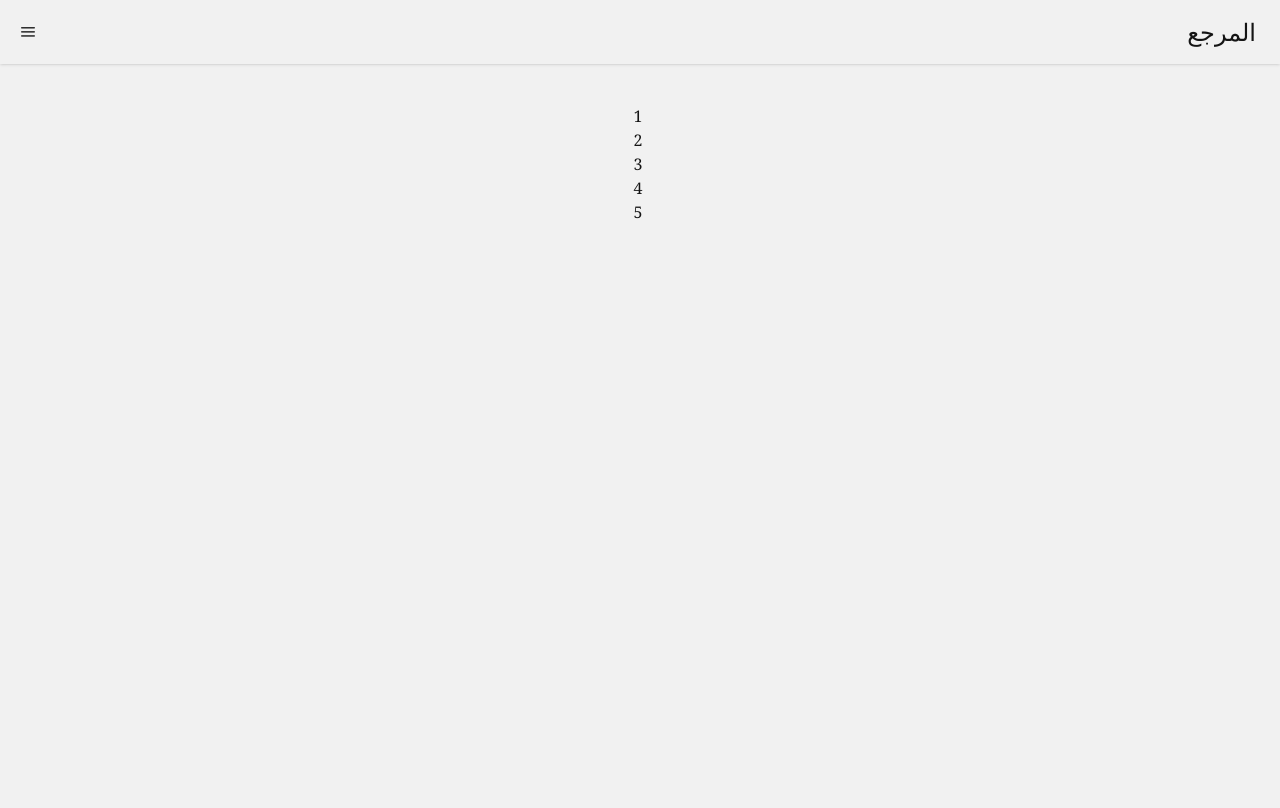
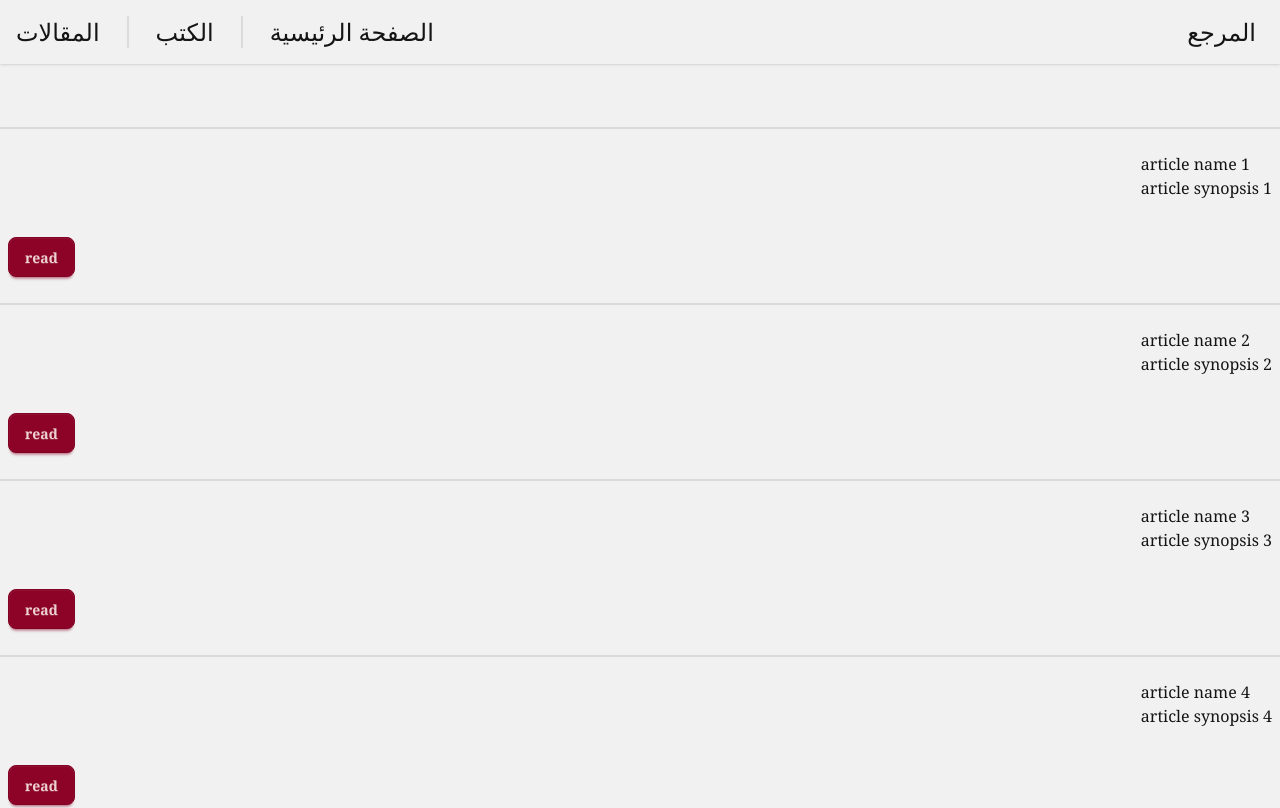
Before and after one commit to VoidRB/Clients-published-collection, a Vue app in the folder Client/: page /articles in a window 1280 px wide. Shown: the top 808 px of the page. Built offline with nearby package versions, Linux system fonts and the light colour scheme; no server answers.

Commit message:
chore: navbar clean-up
+ api call skeleton and painful ArticlesView tuning

```diff
--- a/Client/package.json
+++ b/Client/package.json
@@ -16,6 +16,7 @@
   },
   "dependencies": {
     "@tailwindcss/vite": "^4.1.18",
+    "axios": "^1.13.5",
     "primeicons": "^7.0.0",
     "tailwindcss": "^4.1.18",
     "vue": "^3.5.27",
--- a/Client/src/App.vue
+++ b/Client/src/App.vue
@@ -1,6 +1,6 @@
 <script setup lang="ts">
 import { RouterView } from "vue-router";
-import NavBar from "./components/NavBar.vue";
+import NavBar from "./components/navbar/NavBar.vue";
 </script>
 
 <template>
--- a/Client/src/components/NavBar.vue
+++ /dev/null
@@ -1,30 +0,0 @@
-<script setup lang="ts">
-import { RouterLink } from "vue-router";
-</script>
-<template>
-  <div class="navbar bg-base-100 shadow-sm">
-    <div class="navbar-start">
-      <div class="dropdown">
-        <div tabindex="0" role="button" class="btn btn-ghost btn-circle">
-          <i class="pi pi-bars"></i>
-        </div>
-        <ul
-          tabindex="-1"
-          class="menu menu-sm dropdown-content bg-base-100 rounded-box z-1 mt-3 w-52 items-center justify-center p-2 shadow"
-        >
-          <li class=""><RouterLink to="/" class="text-2xl">الصفحة الرئيسية</RouterLink></li>
-          <li><RouterLink to="/books" class="text-2xl">الكتب</RouterLink></li>
-          <li><RouterLink to="/articles" class="text-2xl">المقالات</RouterLink></li>
-          <li><RouterLink to="/about" class="text-2xl">عن الموقع إلكتروني</RouterLink></li>
-        </ul>
-      </div>
-    </div>
-    <div class="navbar-end">
-      <RouterLink
-        to="/"
-        class="mr-4 text-2xl transition-all duration-75 hover:cursor-pointer hover:text-3xl hover:shadow-2xl"
-        >المرجع</RouterLink
-      >
-    </div>
-  </div>
-</template>
--- a/Client/src/components/SingularArticle.vue
+++ b/Client/src/components/SingularArticle.vue
@@ -10,8 +10,14 @@ const readArticle = (articleId: number) => {
 };
 </script>
 <template>
-  <div>
-    {{ props.article.id }}
-    <button @click="readArticle(props.article.id)"></button>
+  <hr class="divider border-0" />
+  <div class="h-32 w-full flex-col px-2">
+    <article class="flex h-2/3 items-baseline justify-end">
+      <div class="flex-col">
+        <h1>{{ props.article.name }}</h1>
+        <p>{{ props.article.synopsis }}</p>
+      </div>
+    </article>
+    <button @click="readArticle(props.article.id)" class="btn btn-primary">read</button>
   </div>
 </template>
--- /dev/null
+++ b/Client/src/components/navbar/NavBar.vue
@@ -0,0 +1,19 @@
+<script setup lang="ts">
+import { RouterLink } from "vue-router";
+import NavBarDropdown from "./NavBarDropdown.vue";
+import NavBarList from "./NavBarList.vue";
+</script>
+<template>
+  <div class="navbar bg-base-100 shadow-sm">
+    <div class="navbar-start">
+      <NavBarDropdown class="block sm:hidden" /><NavBarList class="hidden sm:block" />
+    </div>
+    <div class="navbar-end">
+      <RouterLink
+        to="/"
+        class="mr-4 text-2xl transition-all duration-75 hover:cursor-pointer hover:text-3xl hover:shadow-2xl"
+        >المرجع</RouterLink
+      >
+    </div>
+  </div>
+</template>
--- /dev/null
+++ b/Client/src/components/navbar/NavBarDropdown.vue
@@ -0,0 +1,19 @@
+<script setup lang="ts">
+import { RouterLink } from "vue-router";
+</script>
+<template>
+  <div class="dropdown">
+    <div tabindex="0" role="button" class="btn btn-ghost btn-circle">
+      <i class="pi pi-bars"></i>
+    </div>
+    <ul
+      tabindex="-1"
+      class="menu menu-sm dropdown-content bg-base-100 rounded-box z-1 mt-3 w-52 items-center justify-center p-2 shadow"
+    >
+      <li><RouterLink to="/" class="text-2xl">الصفحة الرئيسية</RouterLink></li>
+      <li><RouterLink to="/books" class="text-2xl">الكتب</RouterLink></li>
+      <li><RouterLink to="/articles" class="text-2xl">المقالات</RouterLink></li>
+      <li><RouterLink to="/about" class="text-2xl">عن الموقع إلكتروني</RouterLink></li>
+    </ul>
+  </div>
+</template>
--- /dev/null
+++ b/Client/src/components/navbar/NavBarList.vue
@@ -0,0 +1,14 @@
+<script setup lang="ts">
+import { RouterLink } from "vue-router";
+</script>
+<template>
+  <div>
+    <ul class="menu menu-horizontal flex px-1 text-2xl">
+      <RouterLink to="/articles" class="px-1">المقالات</RouterLink>
+      <div class="divider divider-horizontal"></div>
+      <RouterLink to="/books" class="px-1">الكتب</RouterLink>
+      <div class="divider divider-horizontal"></div>
+      <RouterLink to="/" class="px-1">الصفحة الرئيسية</RouterLink>
+    </ul>
+  </div>
+</template>
--- a/Client/src/views/ArticlesView.vue
+++ b/Client/src/views/ArticlesView.vue
@@ -1,17 +1,37 @@
 <script setup lang="ts">
 import type Article from "@/interfaces/articleInterface";
 import SingularArticle from "@/components/SingularArticle.vue";
+import { onMounted, ref } from "vue";
+import axios from "axios";
 
-const articles: Article[] = [
-  { id: 1, name: "article1", synopsis: "article1", body: "article1" },
-  { id: 2, name: "article2", synopsis: "article2", body: "article2" },
-  { id: 3, name: "article3", synopsis: "article3", body: "article3" },
-  { id: 4, name: "article4", synopsis: "article4", body: "article4" },
-  { id: 5, name: "article5", synopsis: "article5", body: "article5" },
+const articles = ref<Article[]>();
+const apiError = ref<Object>();
+
+onMounted(async () => {
+  try {
+    const repsonse = await axios.get("");
+    articles.value = repsonse.data;
+    apiError.value = "";
+  } catch (error: unknown) {
+    if (axios.isAxiosError(error)) {
+      apiError.value = error.response?.data?.error;
+    } else {
+      apiError.value = "An unexpected error occurred";
+    }
+    return error;
+  }
+});
+
+const testArticles: Article[] = [
+  { id: 1, name: "article name 1", synopsis: "article synopsis 1", body: "article body 1" },
+  { id: 2, name: "article name 2", synopsis: "article synopsis 2", body: "article body 2" },
+  { id: 3, name: "article name 3", synopsis: "article synopsis 3", body: "article body 3" },
+  { id: 4, name: "article name 4", synopsis: "article synopsis 4", body: "article body 4" },
+  { id: 5, name: "article name 5", synopsis: "article synopsis 5", body: "article body 5" },
 ];
 </script>
 <template>
-  <div class="mt-10 flex-col justify-center gap-4">
-    <SingularArticle v-for="article in articles" :key="article.id" :article="article" />
+  <div class="mt-10 w-full flex-col gap-4">
+    <SingularArticle v-for="article in testArticles" :key="article.id" :article="article" />
   </div>
 </template>
--- a/Client/src/views/BooksView.vue
+++ b/Client/src/views/BooksView.vue
@@ -1,8 +1,24 @@
 <script setup lang="ts">
 import type Book from "@/interfaces/bookInterface";
 import SingularBook from "@/components/SingularBook.vue";
+import { onMounted, ref } from "vue";
+import axios from "axios";
 
-const books: Book[] = [
+const books = ref<Book[]>();
+const apiError = ref<Object>();
+
+onMounted(async () => {
+  try {
+    const repsonse = await axios.get("");
+    books.value = repsonse.data;
+    apiError.value = "";
+  } catch (error: unknown) {
+    apiError.value = error.repsonse.data.error;
+    return error;
+  }
+});
+
+const testBooks: Book[] = [
   {
     id: 1,
     name: "والدي",
@@ -49,6 +65,6 @@ const books: Book[] = [
 </script>
 <template>
   <div class="mt-10 grid grid-cols-1 grid-rows-2 justify-center gap-4 md:grid-cols-3">
-    <SingularBook v-for="book in books" :key="book.id" :book="book" />
+    <SingularBook v-for="book in testBooks" :key="book.id" :book="book" />
   </div>
 </template>
```
Also changed, not shown: 1 other file (tests, documents, lock files or other folders).
